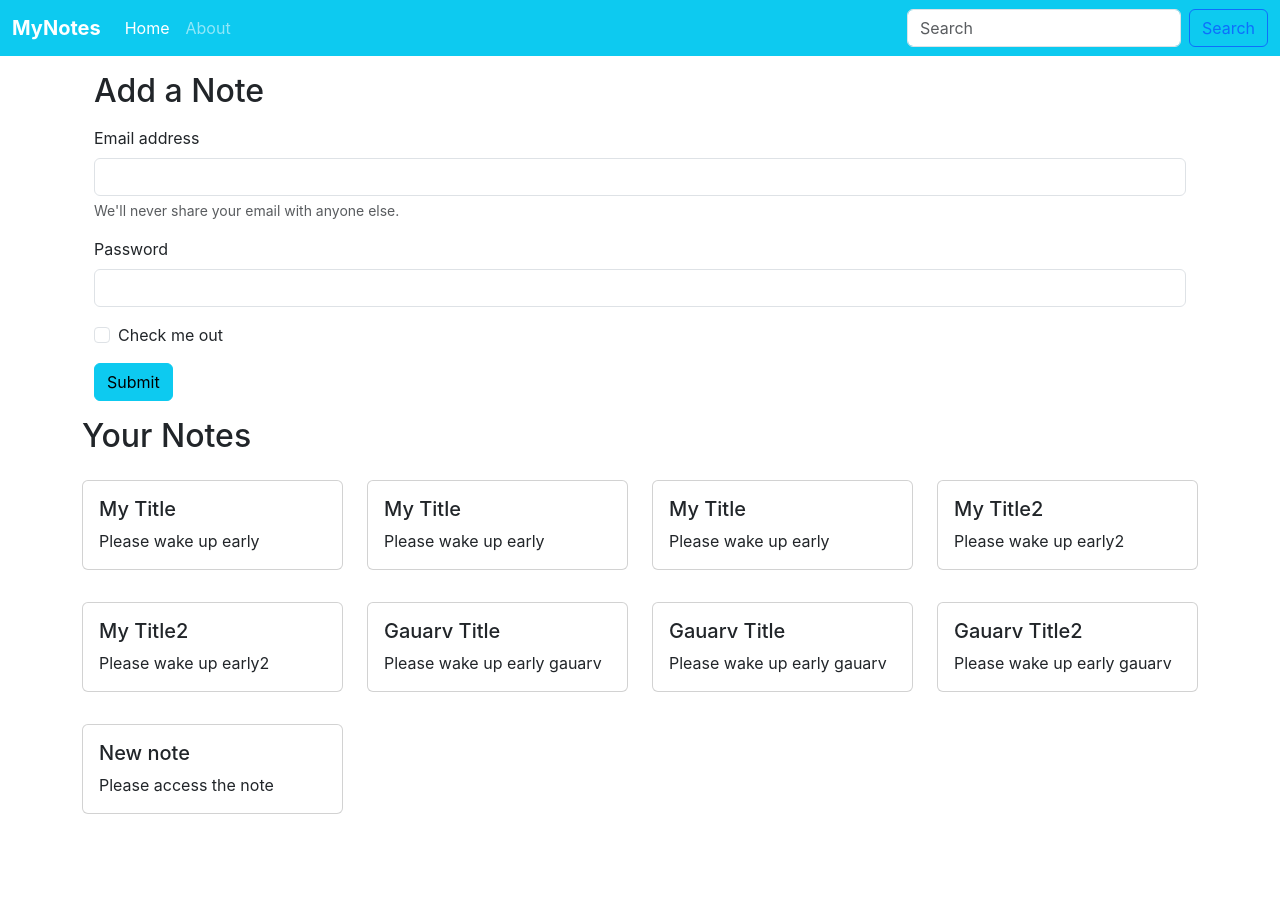
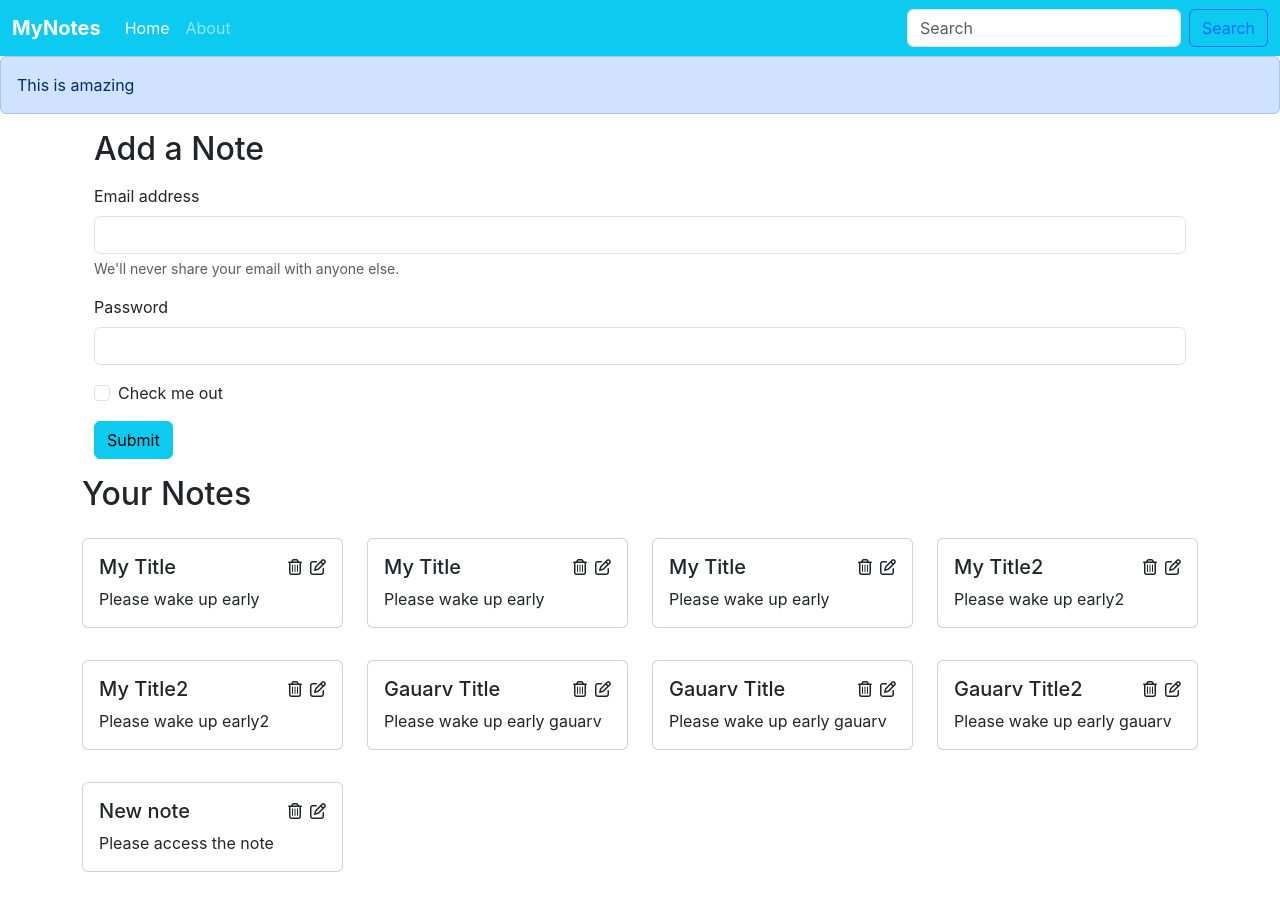
Before and after one commit to gauravssah/MyNoteBook, a React (Create React App) app: page / in a window 1280 px wide. Before the commit the page ends 846 px from the top, so only its background shows below. Built offline with nearby package versions, Linux system fonts and the light colour scheme.

Commit message:
alert added

```diff
--- a/public/index.html
+++ b/public/index.html
@@ -43,6 +43,9 @@
       To create a production bundle, use `npm run build` or `yarn build`.
     -->
 
+
+  <!-- fontawesome JS -->
+  <script src="https://kit.fontawesome.com/faa88aff29.js" crossorigin="anonymous"></script>
   <!-- BootStrap JS -->
   <script src="https://cdn.jsdelivr.net/npm/bootstrap@5.3.1/dist/js/bootstrap.bundle.min.js"
     integrity="sha384-HwwvtgBNo3bZJJLYd8oVXjrBZt8cqVSpeBNS5n7C8IVInixGAoxmnlMuBnhbgrkm"
--- a/src/App.js
+++ b/src/App.js
@@ -4,6 +4,7 @@ import Home from './components/Home';
 import About from './components/About';
 import { BrowserRouter, Routes, Route } from "react-router-dom";
 import NoteState from './context/notes/NoteState';
+import Alert from './components/Alert';
 
 
 
@@ -13,6 +14,7 @@ function App() {
       <NoteState>
         <BrowserRouter>
           <Navbar />
+          <Alert message="This is amazing" />
           <div className="container">
             <Routes>
               <Route exact path="/" element={<Home />} />
--- /dev/null
+++ b/src/components/Alert.js
@@ -0,0 +1,13 @@
+import React from 'react'
+
+const Alert = (props) => {
+    return (
+        <div>
+            <div className="alert alert-primary" role="alert">
+                {props.message}
+            </div>
+        </div>
+    )
+}
+
+export default Alert
--- a/src/components/Home.js
+++ b/src/components/Home.js
@@ -8,17 +8,17 @@ const Home = () => {
                 <h2>Add a Note</h2>
                 <form className='my-3'>
                     <div className="mb-3">
-                        <label for="exampleInputEmail1" className="form-label">Email address</label>
+                        <label htmlFor="exampleInputEmail1" className="form-label">Email address</label>
                         <input type="email" className="form-control" id="exampleInputEmail1" aria-describedby="emailHelp" />
                         <div id="emailHelp" className="form-text">We'll never share your email with anyone else.</div>
                     </div>
                     <div className="mb-3">
-                        <label for="exampleInputPassword1" className="form-label">Password</label>
+                        <label htmlFor="exampleInputPassword1" className="form-label">Password</label>
                         <input type="password" className="form-control" id="exampleInputPassword1" />
                     </div>
                     <div className="mb-3 form-check" >
                         <input type="checkbox" className="form-check-input" id="exampleCheck1" style={{ cursor: "pointer" }} />
-                        <label className="form-check-label" for="exampleCheck1" style={{ cursor: "pointer" }}>Check me out</label>
+                        <label className="form-check-label" htmlFor="exampleCheck1" style={{ cursor: "pointer" }}>Check me out</label>
                     </div>
                     <button type="submit" className="btn btn-info">Submit</button>
                 </form>
--- a/src/components/Navbar.js
+++ b/src/components/Navbar.js
@@ -4,7 +4,7 @@ import { Link, useLocation } from "react-router-dom";
 const Navbar = () => {
     let location = useLocation();
     useEffect(() => {
-        console.log(location.pathname)
+        // console.log(location.pathname)
     }, [location]);
 
     return (
--- a/src/components/NoteItem.js
+++ b/src/components/NoteItem.js
@@ -6,8 +6,14 @@ const NoteItem = (props) => {
         <div className='col-md-3'>
             <div className="card my-3">
                 <div className="card-body">
-                    <h5 className="card-title">{note.title}</h5>
-                    <p className="card-text">{note.description} </p>
+                    <div className="d-flex justify-content-between ">
+                        <h5 className="card-title">{note.title}</h5>
+                        <div className="operations">
+                            <i className="far fa-trash-alt mx-2"></i>
+                            <i className="far fa-edit"></i>
+                        </div>
+                    </div>
+                    <p className="card-text">{note.description}</p>
                 </div>
             </div>
         </div>
--- a/src/components/Notes.js
+++ b/src/components/Notes.js
@@ -8,7 +8,7 @@ const Notes = () => {
         <div className="row my-3">
             <h2>Your Notes</h2>
             {notes.map((note) => {
-                return <NoteItem note={note} />
+                return <NoteItem key={note._id} note={note} />
             })}
         </div>
     )
--- a/src/index.css
+++ b/src/index.css
@@ -11,3 +11,7 @@ code {
   font-family: source-code-pro, Menlo, Monaco, Consolas, 'Courier New',
     monospace;
 }
+
+i {
+  cursor: pointer;
+}
```
